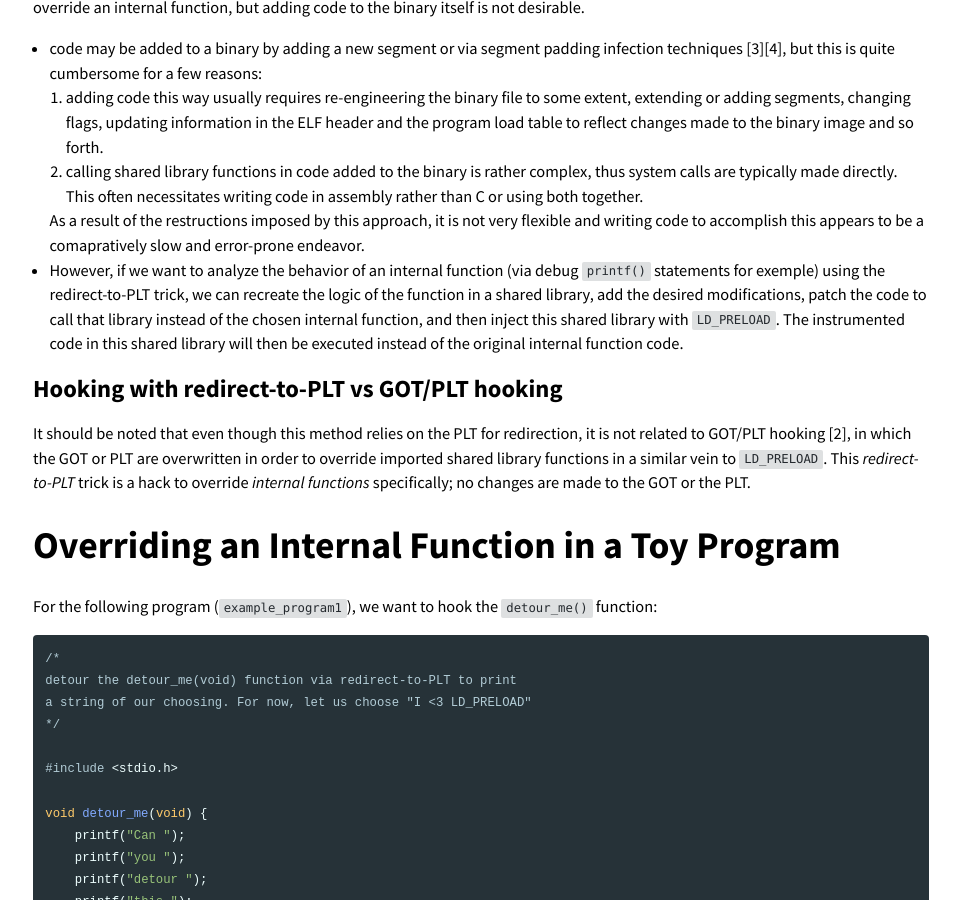
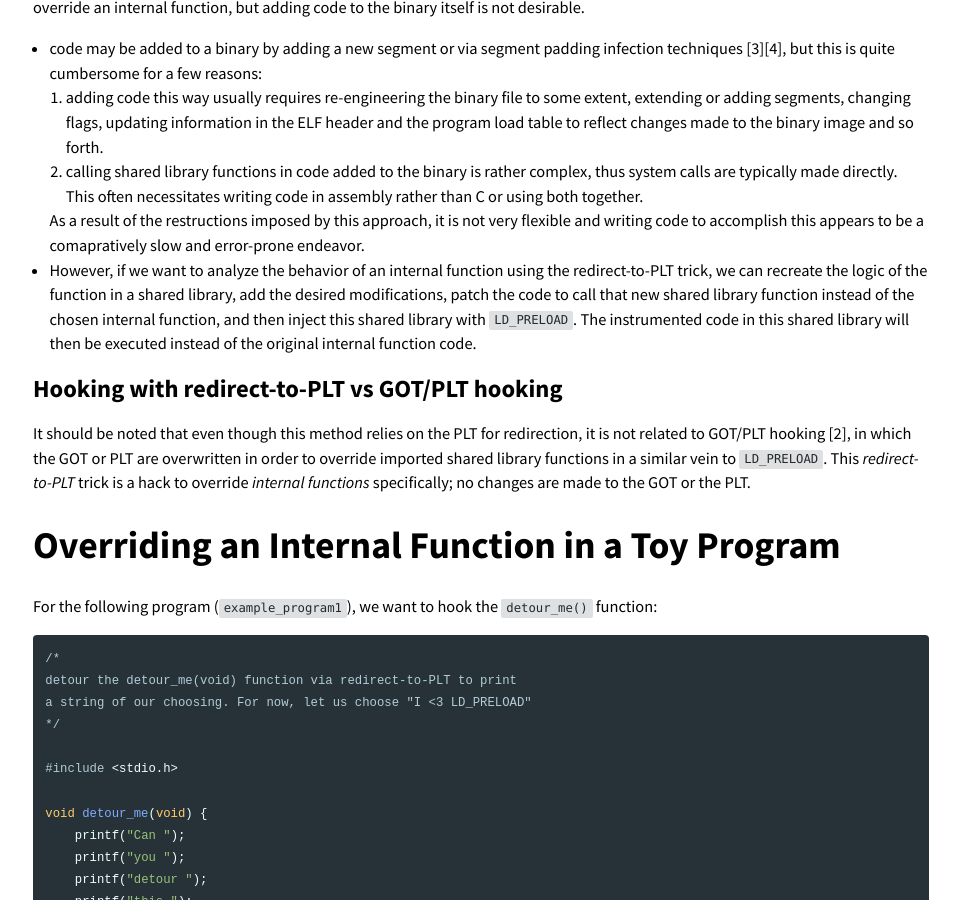
Before and after one commit to BinaryResearch/BinaryResearch.github.io, a Jekyll site: the page built from _posts/2019-08-29-Hooking-a-Binary's-Internal-Functions-via-Redirection-to-PLT.md, in a window 1280 px wide and 900 px high, scrolled down 1443 px. Shown: the whole window, without its empty margins (159-1119 px from the left). Built offline with Jekyll 4.4.1, drawn with Linux system fonts in a browser that asks for light colours; some of the changed text lies outside the part shown.

Commit message:
minor edits

```diff
--- a/_posts/2019-08-29-Hooking-a-Binary's-Internal-Functions-via-Redirection-to-PLT.md
+++ b/_posts/2019-08-29-Hooking-a-Binary's-Internal-Functions-via-Redirection-to-PLT.md
@@ -1,6 +1,6 @@
 ---
 layout: post
-title: Hooking Internal Functions of ELF Binaries with LD_PRELOAD via Redirection to the PLT
+title: A Technique for Hooking Internal Functions of Dynamically-Linked ELF Binaries
 tags: [hooking, reverse-engineering, instrumentation, debugging, ELF, LD_PRELOAD, redirect-to-PLT, AMD64, x86-64, PIE]
 author-id: julian
 ---
@@ -76,10 +76,9 @@
      flexible and writing code to accomplish this appears to be a comapratively
      slow and error-prone endeavor.
 
-   - However, if we want to analyze the behavior of an internal function (via debug `printf()`
-     statements for exemple) using the redirect-to-PLT trick, we can recreate the
+   - However, if we want to analyze the behavior of an internal function using the redirect-to-PLT trick, we can recreate the
      logic of the function in a shared library, add the desired modifications, patch
-     the code to call that library instead of the chosen internal function,
+     the code to call that new shared library function instead of the chosen internal function,
      and then inject this shared library with `LD_PRELOAD`. The instrumented
      code in this shared library will then be executed instead of the original
      internal function code.
```
